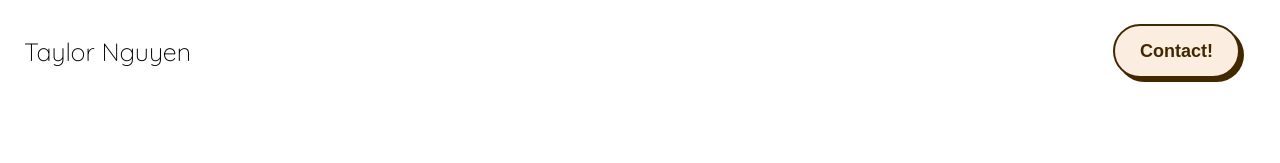
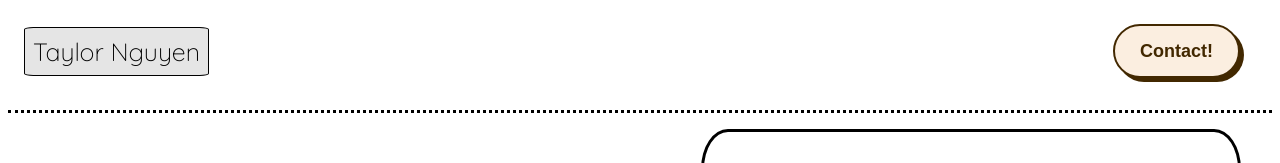
Before and after one commit to TaylorTayTyT/Taylor_Webbie, a React (Vite) app: page / in a window 1280 px wide. Shown: the top 163 px of the page. Built offline with nearby package versions, Linux system fonts and the light colour scheme.

Commit message:
rounded circles

```diff
--- a/src/App.css
+++ b/src/App.css
@@ -11,11 +11,17 @@
   height: fit-content;
   flex-wrap: wrap;
   align-items: center;
+  padding-bottom: 2rem;
+  border-bottom: dotted 0.2rem black;
 }
 
 .name{
   font-family: 'Quicksand', sans-serif;
   justify-self: space-between;
+  border: solid 1px black;
+  padding: 0.5rem;
+  border-radius: 5%;
+  background-color: rgba(0, 0, 0, 0.1);
 }
 .nav{
   font-size: 1rem;
--- a/src/MainNavigation.jsx
+++ b/src/MainNavigation.jsx
@@ -11,7 +11,6 @@ export default function MainNavigation() {
                 <span>
                     <b>Frontend Developer</b><br/>
                     {desc}
-
                 </span>
         </div>
         </div>
--- a/src/picOfMe.css
+++ b/src/picOfMe.css
@@ -15,6 +15,7 @@
     max-width: 98svw;
     flex-wrap: wrap;
     text-align: center;
+    padding-top: 1rem;
 }
 .radial-gradient{
     display: flex;
@@ -23,21 +24,36 @@
     justify-content: center;
     justify-self: start;
     align-items: center;
-    background: radial-gradient(circle, rgba(116,54,249,1) 0%, rgba(116,54,249,0) 70%,rgba(116,54,249,0) 100%);
+
+    background: radial-gradient(circle, rgba(116,54,249,1) 20%, rgba(116,54,249,0) 70%);;
 }
 
 
 .description{
     display: flex;
     text-align: center;
-    width: 50%;
+    width: 40%;
     align-self: stretch;
     text-align: center;
     justify-content: center;
     font-family: 'Quicksand', sans-serif;
+    border: solid black 3px;
+    padding-left: 1rem;
+    padding-right: 1rem;
+    border-radius: 5%;
+
 }
 
 .description > span {
     align-self: center;
     font-size: 3svh;
 }
+
+@keyframes flare{
+    from{
+        background: radial-gradient(circle, rgba(116,54,249,0) 0%, rgba(116,54,249,1) 70%);
+    }
+    to{
+        background: radial-gradient(circle, rgba(116,54,249,1) 0%, rgba(116,54,249,0) 70%);
+    }
+}
```
